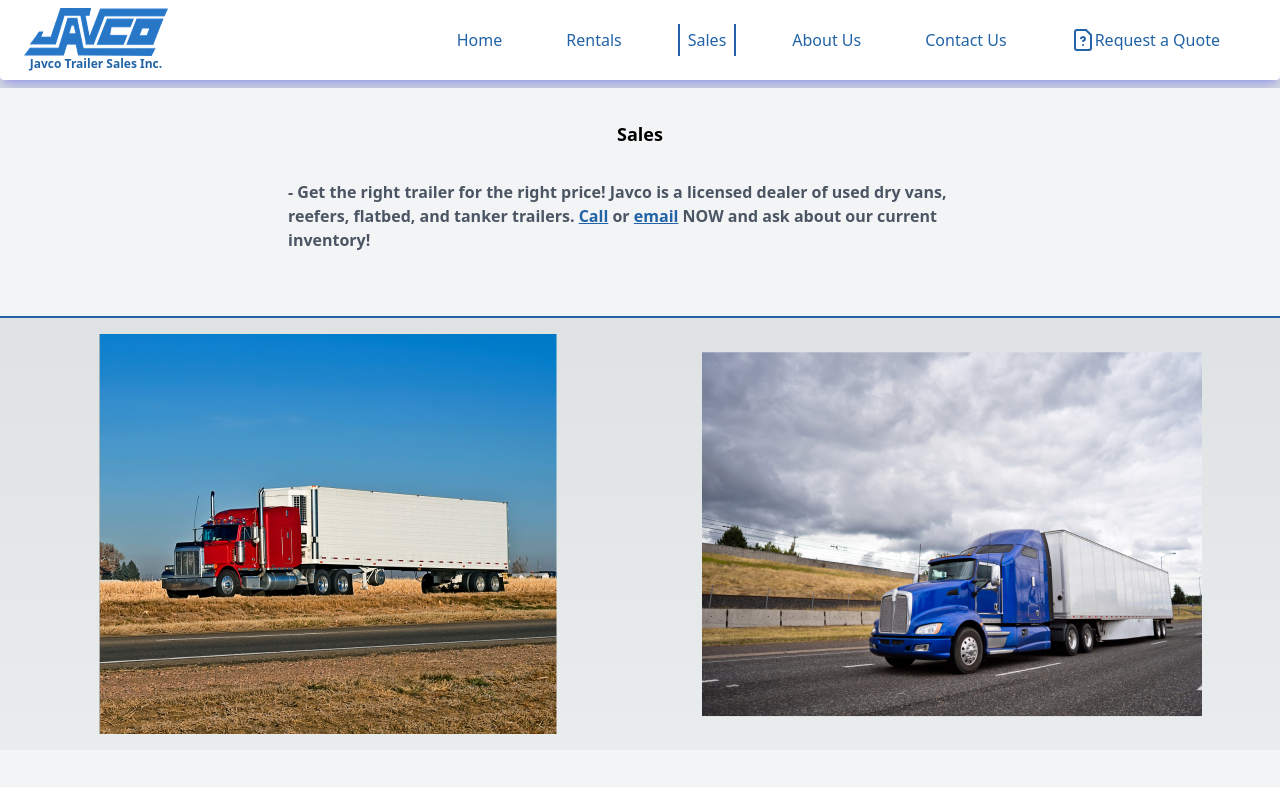
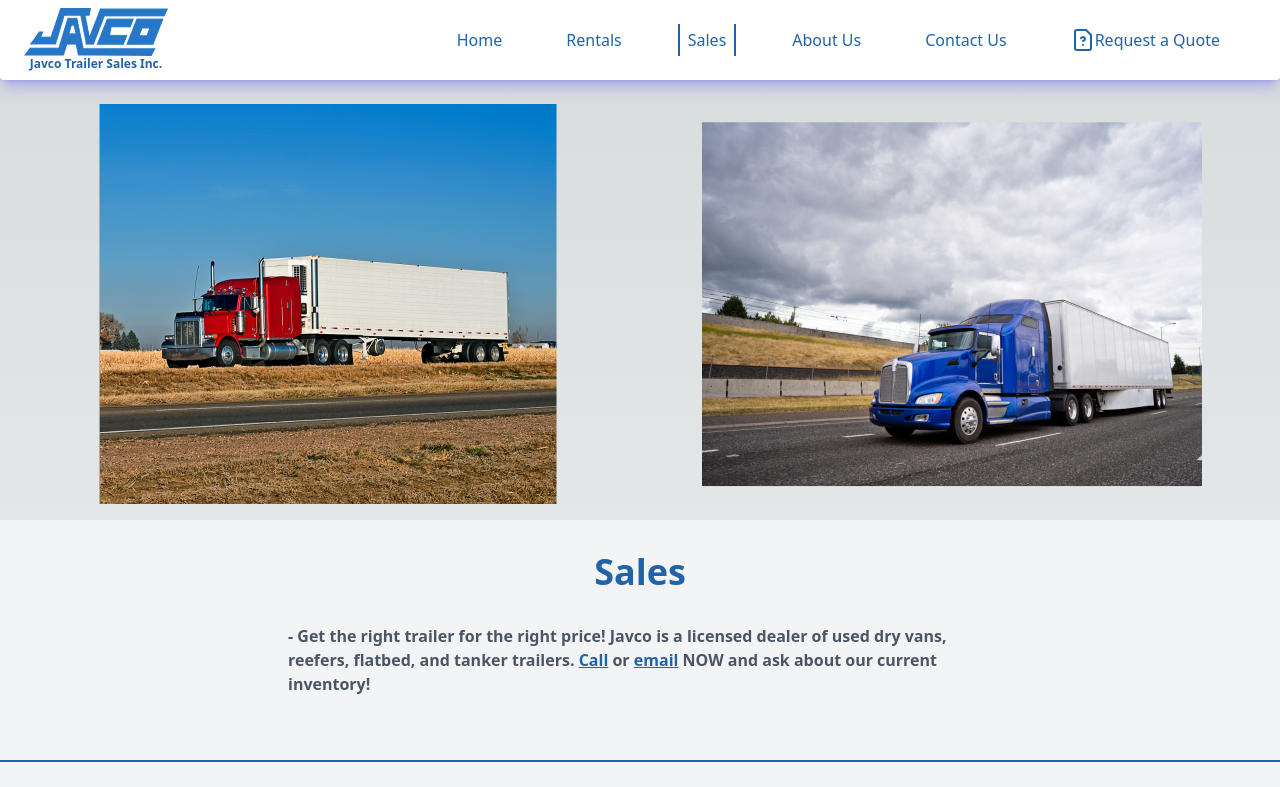
Before and after one commit to Javco-Trailers/javco, a Next.js app in the folder frontend/: page /sales in a window 1280 px wide. Shown: the top 787 px of the page. Built offline with nearby package versions, Linux system fonts and the light colour scheme.

Commit message:
style: change picture location and width and change header location

```diff
--- a/frontend/app/sales/page.tsx
+++ b/frontend/app/sales/page.tsx
@@ -20,15 +20,15 @@ export default function Home() {
      <NavBar scrollToSection={scrollToSection}/>
      </div>
 
-
+     <div className="flex flex-col p-4 justify-around md:flex-row">
+      <Image src={Reefer.src} height={400} width={500} alt="Picture of a red truck pulling a reefer trailer"/>
+      <Image src={DryVan.src} height={400} width={500} alt="Picture of a blue truck pulling a dry van trailer"/>
+     </div>
     <div className="border-b-2 border-jblue">
       <SalesSection/>
      </div>
 
-     <div className="flex flex-col p-4 justify-around md:flex-row">
-      <Image src={Reefer.src} height={400} width={500} alt="Picture of a red truck pulling a reefer trailer"/>
-      <Image src={DryVan.src} height={400} width={500} alt="Picture of a blue truck pulling a dry van trailer"/>
-     </div>
+
 
      <div className="border-b-2 border-jblue">
       <SellTrailers/>
--- a/frontend/components/servicePageComponents/Rentals.tsx
+++ b/frontend/components/servicePageComponents/Rentals.tsx
@@ -8,16 +8,16 @@ import ReefersLinedUp from "../../public/reefers lined up.jpg"
 const RentalsSection = () => {
   return (
     <section className="bg-gray-100 p-8">
+         <div className="flex flex-col h-[50vh] p-4 justify-around md:flex-row">
+      <Image className="p-2" src={DryVanInside.src} height={200} width={400} alt="Picture of the interior of a dry van"/>
+      <Image className="p-2" src={DryVansLinedUp.src} height={200} width={1000} alt="Picture of Dry Vans lined up at the docks"/>
 
+     </div>
       <div className="max-w-3xl mx-auto text-center">
         <h1 className={`text-jblue text-4xl font-bold mb-2`}>Rentals</h1>
 
         <div className="m-4 p-4">
-        <div className="flex flex-col h-[50vh] p-4 justify-around md:flex-row">
-      <Image className="p-2" src={DryVanInside.src} height={200} width={600} alt="Picture of the interior of a dry van"/>
-      <Image className="p-2" src={DryVansLinedUp.src} height={200} width={1000} alt="Picture of Dry Vans lined up at the docks"/>
 
-     </div>
           <p className="text-left font-bold mb-4 text-black">
             Javco maintains a quality multi-brand rental fleet for both your
             short and long-term needs
--- a/frontend/components/servicePageComponents/Sales.tsx
+++ b/frontend/components/servicePageComponents/Sales.tsx
@@ -7,7 +7,7 @@ const SalesSection = () => {
   return (
     <section className="bg-gray-100 p-8">
       <div className="max-w-3xl mx-auto text-center">
-        <p className={`text-black text-lg font-bold mb-2`}>Sales</p>
+      <h1 className={`text-jblue text-4xl font-bold mb-2`}>Sales</h1>
         <div className="font-semibold m-4 p-4">
           <p className="text-left text-gray-600">
             - Get the right trailer for the right price! Javco is a licensed
```
